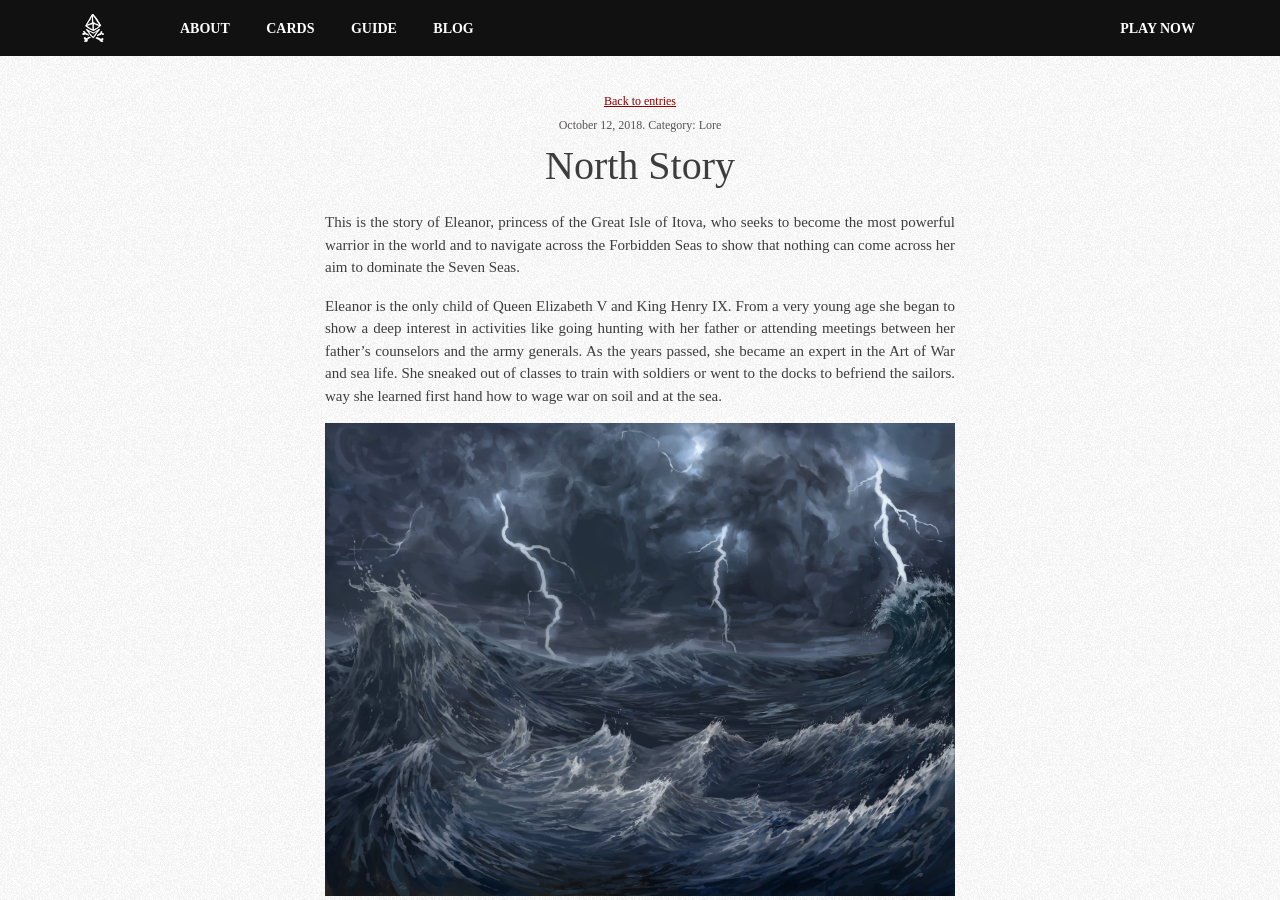
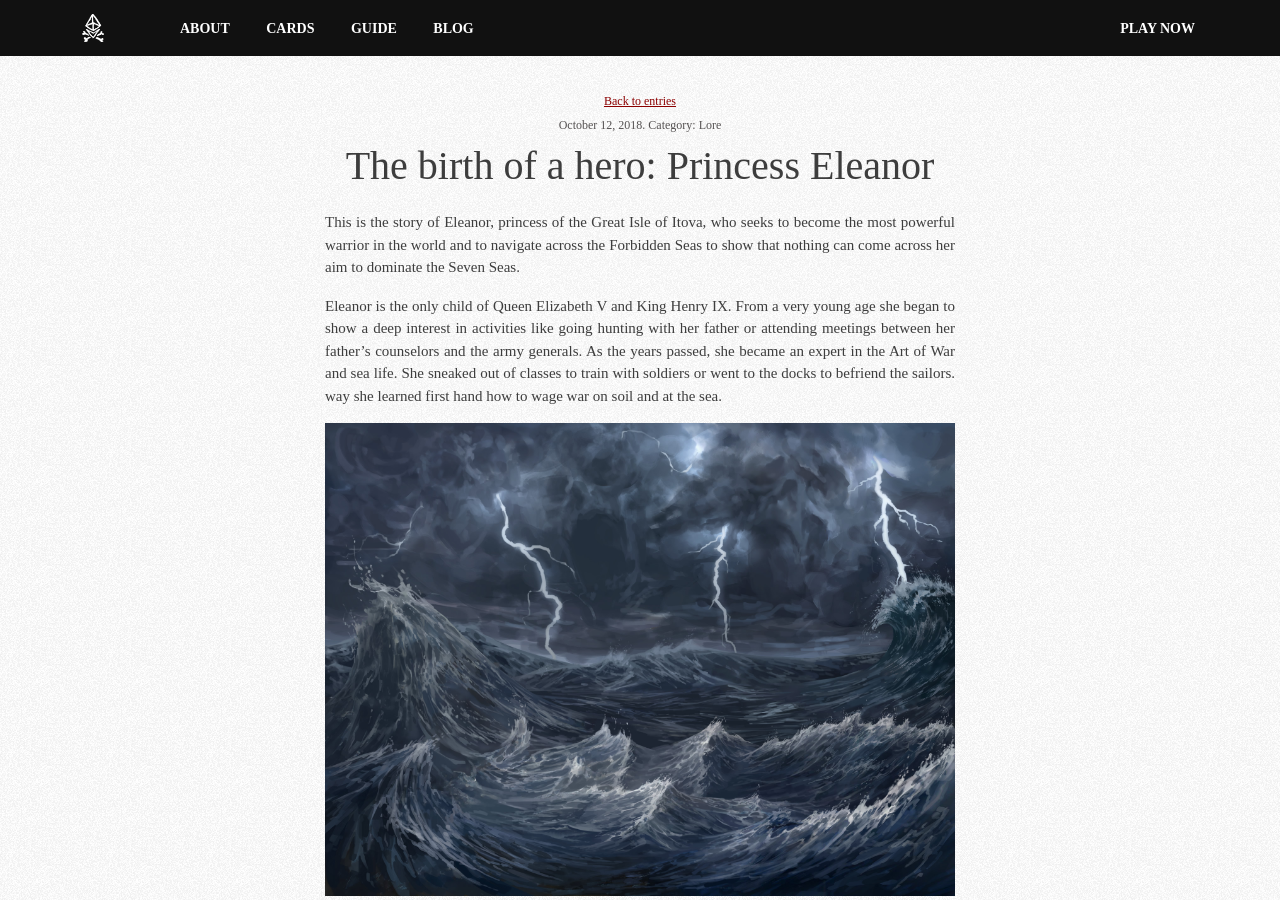
Before and after one commit to megoforce/darkwinds, a Jekyll site: the page built from _posts/2018-10-12-princess-eleanor.markdown, in a window 1280 px wide and 900 px high. Built offline with Jekyll 4.4.1, drawn with Linux system fonts in a browser that asks for light colours; some web fonts are replaced.

Commit message:
Update and rename 2018-10-12-north-story.markdown to 2018-10-12-princess-eleanor.markdown

```diff
--- a/_posts/2018-10-12-north-story.markdown
+++ b/_posts/2018-10-12-princess-eleanor.markdown
@@ -1,6 +1,6 @@
 ---
 layout: post
-title:  "North Story"
+title:  "The birth of a hero: Princess Eleanor"
 date:   2018-10-12 16:00:00 -0400
 categories: Lore
 thumbnail: "https://playdarkwinds.com/img/posts/eleanor-card.png"
```
